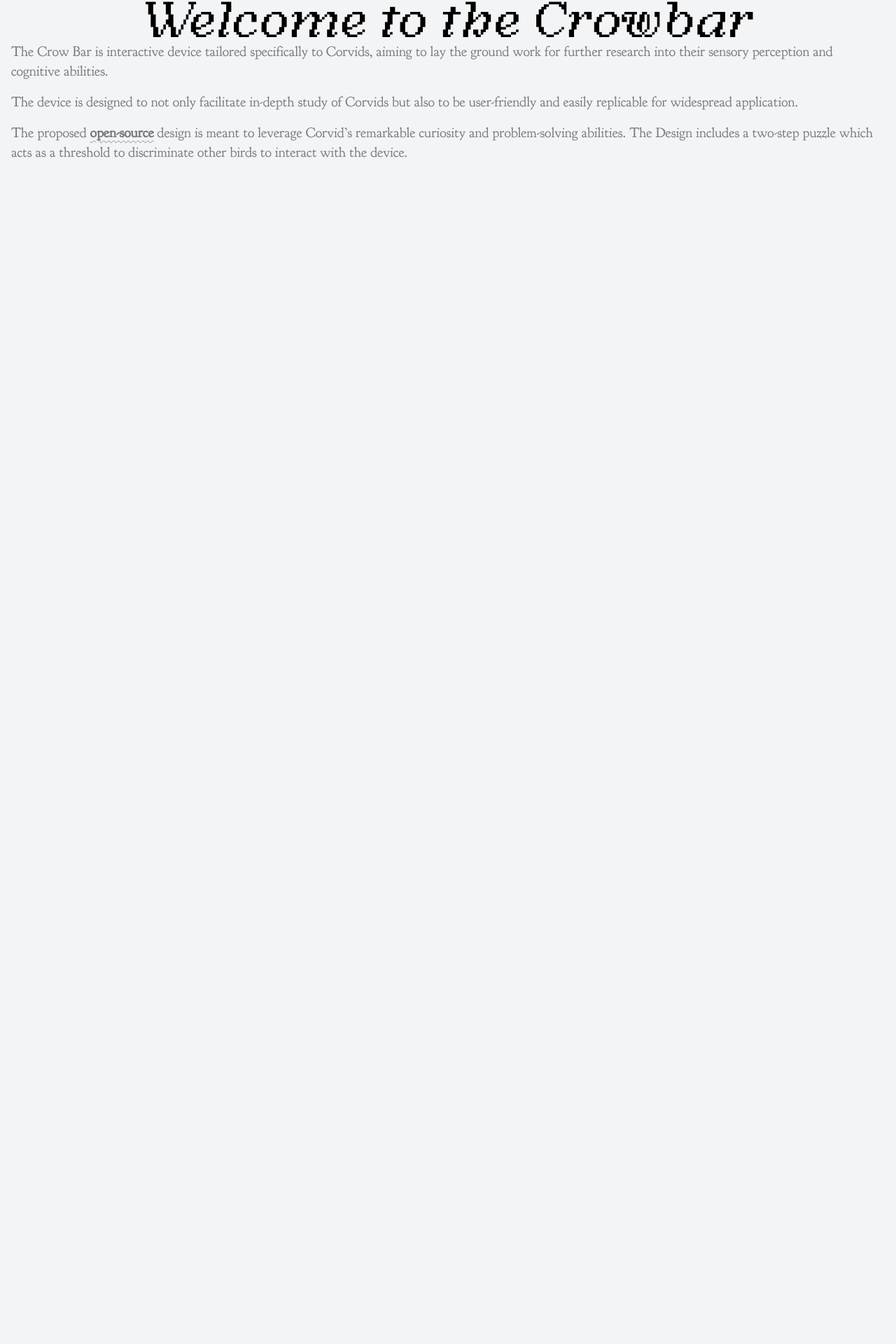
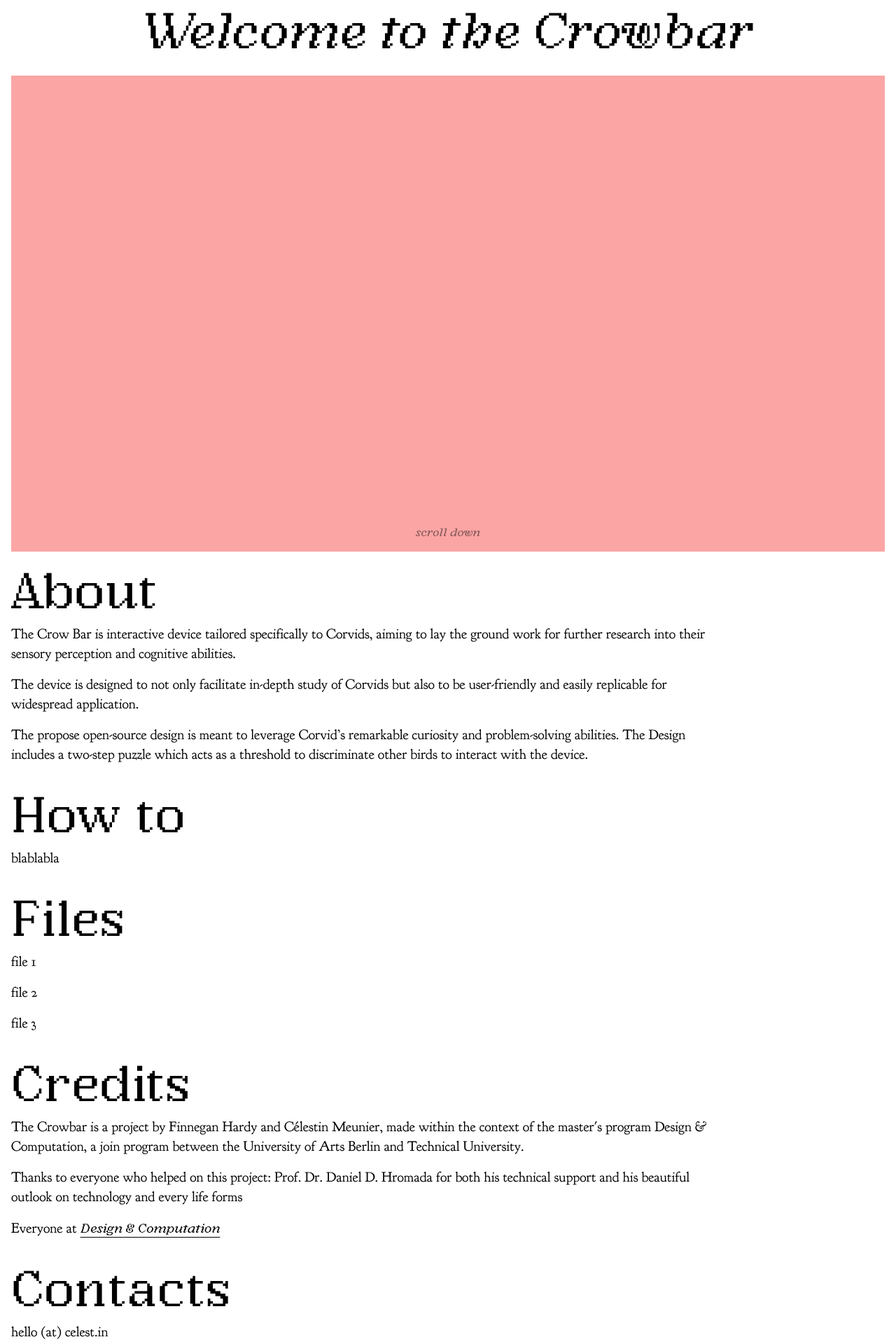
Before and after one commit to backslash-zero/crowbar, a SvelteKit app: page / in a window 1280 px wide. Shown: the part 12-1932 px from the top of the page at 70% size. Before the commit the page ends 800 px from the top, so only its background shows below. Built offline with nearby package versions, Linux system fonts and the light colour scheme.

Commit message:
layout and fonts

```diff
--- a/src/routes/+page.svelte
+++ b/src/routes/+page.svelte
@@ -1,31 +1,60 @@
-<main class="px-4 font-goudy">
-	<div class="w-full flex flex-col items-center">
+<main class="px-4 w-full font-goudy">
+	<div class="w-full pt-4 flex flex-col items-center gap-8 h-[100dvh]">
 		<h1 class="text-7xl italic font-argent">Welcome to the Crowbar</h1>
-
-		<div class="font-goudy opacity-50 text-xl w-full flex flex-col gap-4">
+		<div class="w-full h-full items-stretch bg-red-300"></div>
+		<div class="absolute bottom-4 text-center font-argent italic animate-pulse">scroll down</div>
+	</div>
+	<div class="font-goudy py-4 text-xl w-full flex flex-col gap-4 md:max-w-screen-lg">
+		<h2 class="font-argent text-7xl">About</h2>
 		<p>
-				The Crow Bar is interactive device tailored specifically to Corvids, aiming to lay the
-				ground work for further research into their sensory perception and cognitive abilities.
+			The Crow Bar is interactive device tailored specifically to Corvids, aiming to lay the ground
+			work for further research into their sensory perception and cognitive abilities.
 		</p>
 		<p>
 			The device is designed to not only facilitate in-depth study of Corvids but also to be
 			user-friendly and easily replicable for widespread application.
 		</p>
 		<p>
-				The proposed <strong
-					class="decoration-wavy underline-offset-4 underline decoration-gray-800 decoration-1"
-					>open-source</strong
-				>
-				design is meant to leverage Corvid’s remarkable curiosity and problem-solving abilities. The
-				Design includes a two-step puzzle which acts as a threshold to discriminate other birds to interact
-				with the device.
+			The propose open-source design is meant to leverage Corvid’s remarkable curiosity and
+			problem-solving abilities. The Design includes a two-step puzzle which acts as a threshold to
+			discriminate other birds to interact with the device.
 		</p>
 	</div>
+	<div class="font-goudy py-4 text-xl w-full flex flex-col gap-4 md:max-w-screen-lg">
+		<h2 class="font-argent text-7xl">How to</h2>
+		<p>blablabla</p>
+	</div>
+	<div class="font-goudy py-4 text-xl w-full flex flex-col gap-4 md:max-w-screen-lg">
+		<h2 class="font-argent text-7xl">Files</h2>
+		<p>file 1</p>
+		<p>file 2</p>
+		<p>file 3</p>
+	</div>
+	<div class="font-goudy py-4 text-xl w-full flex flex-col gap-4 md:max-w-screen-lg">
+		<h2 class="font-argent text-7xl">Credits</h2>
+		<p>
+			The Crowbar is a project by Finnegan Hardy and Célestin Meunier, made within the context of
+			the master's program Design & Computation, a join program between the University of Arts
+			Berlin and Technical University.
+		</p>
+		<p>
+			Thanks to everyone who helped on this project: Prof. Dr. Daniel D. Hromada for both his
+			technical support and his beautiful outlook on technology and every life forms
+		</p>
+		<p>
+			Everyone at <a
+				href="https://www.newpractice.net/study"
+				class="font-argent text-lg italic underline underline-offset-[6px]">Design & Computation</a
+			>
+		</p>
+	</div>
+	<div class="font-goudy py-4 text-xl w-full flex flex-col gap-4 md:max-w-screen-lg">
+		<h2 class="font-argent text-7xl">Contacts</h2>
+		<p>hello (at) celest.in</p>
 	</div>
 </main>
 
 <style lang="postcss">
 	:global(html) {
-		background-color: theme(colors.gray.100);
 	}
 </style>
--- a/vite.config.ts
+++ b/vite.config.ts
@@ -2,5 +2,8 @@ import { sveltekit } from '@sveltejs/kit/vite';
 import { defineConfig } from 'vite';
 
 export default defineConfig({
-	plugins: [sveltekit()]
+	plugins: [sveltekit()],
+	ssr: {
+		noExternal: ['Thrre']
+	}
 });
```
Also changed, not shown: package.json (+7 -1 lines), static/favicon.png, 1 other file (tests, documents, lock files or other folders). Lines whose indentation alone changed are shown as unchanged.
